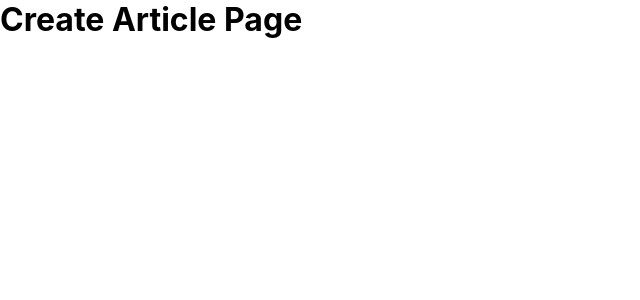
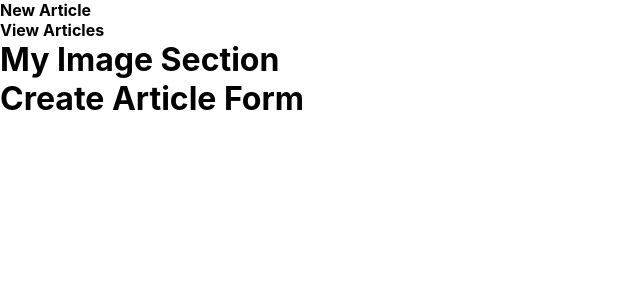
Before and after one commit to Mark9Mbugua/TWAA-challenge-frontend, a React (Create React App) app: page / in a window 1280 px wide. Shown: the top 300 px of the page, without its empty margins (0-640 px from the left). Built offline with nearby package versions, Linux system fonts and the light colour scheme; the HTML template or start-up script is replaced by a standard one.

Commit message:
Created the layout of Create Article Page

```diff
--- a/package.json
+++ b/package.json
@@ -6,6 +6,7 @@
     "@testing-library/jest-dom": "^5.12.0",
     "@testing-library/react": "^11.2.6",
     "@testing-library/user-event": "^12.8.3",
+    "node-sass": "^6.0.0",
     "react": "^17.0.2",
     "react-dom": "^17.0.2",
     "react-router-dom": "^5.2.0",
--- /dev/null
+++ b/src/components/common-title/common-title.component.jsx
@@ -0,0 +1,9 @@
+import React from 'react';
+
+const CommonTitle = ({ children }) => {
+    return (
+        <h4>{children}</h4>
+    )
+}
+
+export default CommonTitle
--- /dev/null
+++ b/src/components/form-section/form-section.component.jsx
@@ -0,0 +1,11 @@
+import React from 'react'
+
+const FormSection = () => {
+    return (
+        <div>
+            <h1>Create Article Form</h1>
+        </div>
+    )
+}
+
+export default FormSection
--- /dev/null
+++ b/src/components/image-section/image-section.component.jsx
@@ -0,0 +1,11 @@
+import React from 'react'
+
+const ImageSection = () => {
+    return (
+        <div>
+           <h1>My Image Section</h1>
+        </div>
+    )
+}
+
+export default ImageSection
--- /dev/null
+++ b/src/components/title-section/title-section.component.jsx
@@ -0,0 +1,14 @@
+import React from 'react'
+import CommonTitle from '../common-title/common-title.component';
+
+const TitleSection = () => {
+    return (
+        <div>
+            <CommonTitle>New Article</CommonTitle>
+            <CommonTitle>View Articles</CommonTitle>
+            <hr />
+        </div>
+    )
+}
+
+export default TitleSection
--- a/src/pages/create-article-page.component.jsx
+++ b/src/pages/create-article-page.component.jsx
@@ -1,9 +1,14 @@
 import React from 'react';
+import TitleSection from '../components/title-section/title-section.component';
+import ImageSection from '../components/image-section/image-section.component';
+import FormSection from '../components/form-section/form-section.component';
 
 const CreateArticlePage = () => {
     return (
         <div>
-            <h1>Create Article Page</h1>
+            <TitleSection />
+            <ImageSection />
+            <FormSection />
         </div>
     )
 }
```
Also changed, not shown: 1 other file (tests, documents, lock files or other folders).
